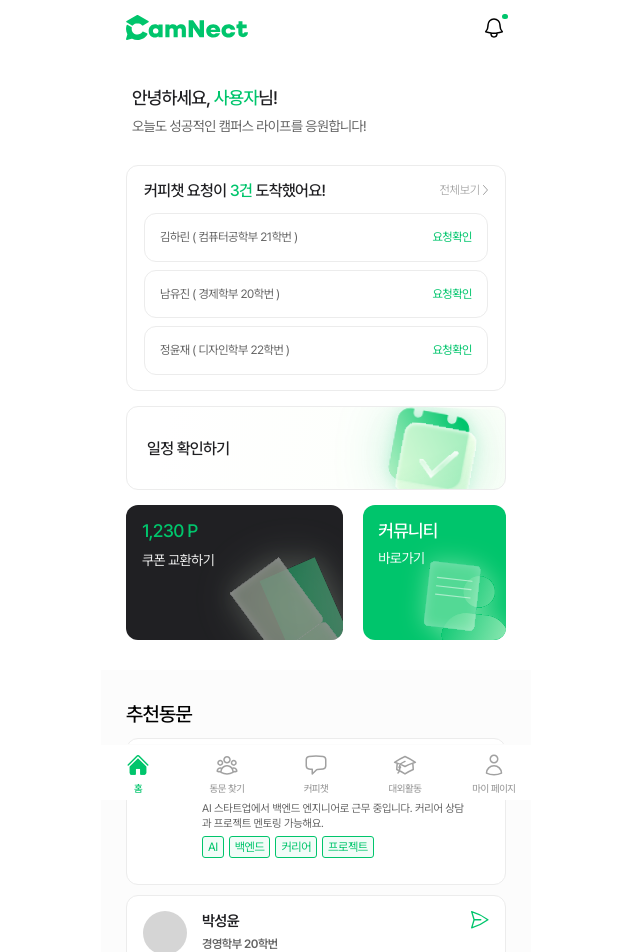
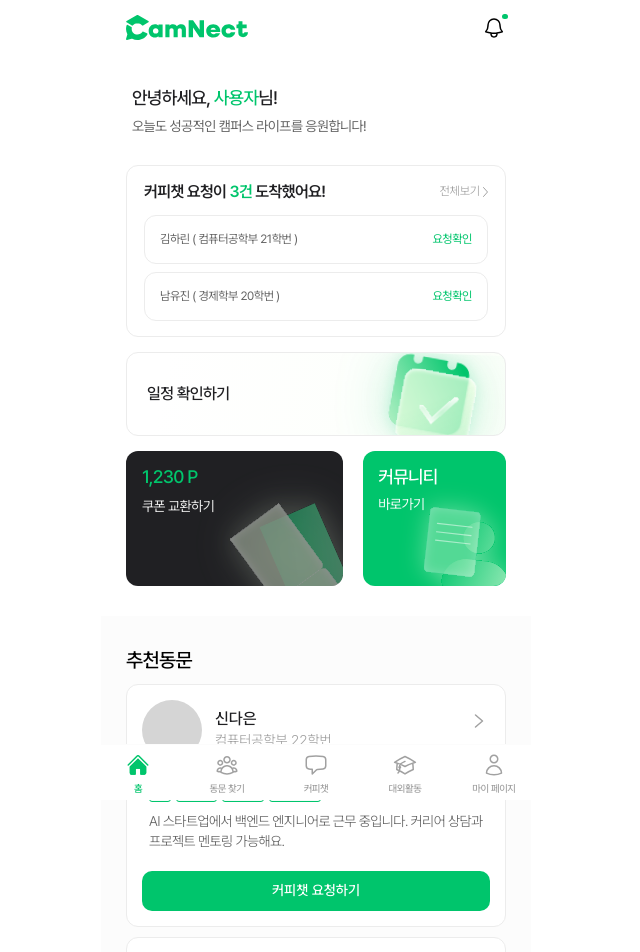
Before and after one commit to Konkuk-KUIT/CamNecT-Web, a React (Vite) app: page /home in a window 1280 px wide. Shown: the top 952 px of the page, without its empty margins (324-964 px from the left). Built offline with nearby package versions, Linux system fonts and the light colour scheme.

Commit message:
refactor: figma 디자인 수정

```diff
--- /dev/null
+++ b/src/pages/alumni/ProfilePage.tsx
@@ -0,0 +1,3 @@
+export const ProfilePage = () => {
+  return <div>ProfilePage</div>;
+};
--- a/src/pages/home/HomePage.tsx
+++ b/src/pages/home/HomePage.tsx
@@ -61,6 +61,7 @@ const Home = () => {
                                 {visibleRecommands.map((recommand) => (
                                     <RecommendBox
                                         key={`${recommand.name}-${recommand.studentId}`}
+                                        userId={recommand.userId}
                                         name={recommand.name}
                                         profileImage={recommand.profileImage}
                                         major={recommand.major}
--- a/src/pages/home/components/CoffeeChatBox.tsx
+++ b/src/pages/home/components/CoffeeChatBox.tsx
@@ -15,6 +15,7 @@ type CoffeeChatBoxProps = {
 
 const CoffeeChatBox = ({ requests, onViewAll }: CoffeeChatBoxProps) => {
     const requestCount = requests.length;
+    const visibleRequests = requests.slice(0, 2);
 
     return (
         <Card
@@ -23,7 +24,10 @@ const CoffeeChatBox = ({ requests, onViewAll }: CoffeeChatBoxProps) => {
             className="flex min-h-[60px] flex-col gap-[13px] px-[17px] py-[15px]"
         >
             <div className="flex items-center justify-between">
-                <span className="text-sb-16-hn text-gray-900 tracking-[-0.04em]">
+                <span
+                    className="text-gray-900 tracking-[-0.04em]"
+                    style={{ fontSize: 'clamp(13px, 4.5cqw, 16px)', lineHeight: '1.35', fontWeight: 600 }}
+                >
                     커피챗 요청이{' '}
                     <span className="text-primary">{requestCount}건</span> 도착했어요!
                 </span>
@@ -45,7 +49,7 @@ const CoffeeChatBox = ({ requests, onViewAll }: CoffeeChatBoxProps) => {
             </div>
 
             <div className="flex flex-col gap-[8px]">
-                {requests.map((request) => (
+                {visibleRequests.map((request) => (
                     <Card
                         key={`${request.name}-${request.studentId}`}
                         width="100%"
@@ -55,10 +59,15 @@ const CoffeeChatBox = ({ requests, onViewAll }: CoffeeChatBoxProps) => {
                         <span className="text-m-12 text-gray-750 tracking-[-0.04em]">
                             {request.name} ( {request.major} {request.studentId}학번 )
                         </span>
-                        {/*TODO: CoffeeChat page로 연결*/}
-                        <span className="cursor-pointer text-m-12 text-primary tracking-[-0.04em]">
+                        <button
+                            type="button"
+                            className="cursor-pointer text-m-12 text-primary tracking-[-0.04em]"
+                            onClick={() => {
+                                // TODO: 요청확인 클릭 시 커피챗 요청 상세 라우터 연결 예정
+                            }}
+                        >
                             요청확인
-                        </span>
+                        </button>
                     </Card>
                 ))}
             </div>
--- a/src/pages/home/components/RecommendBox.tsx
+++ b/src/pages/home/components/RecommendBox.tsx
@@ -1,81 +1,122 @@
 import Card from '../../../components/Card';
 import Category from '../../../components/Category';
 import Icon from '../../../components/Icon';
+import { useNavigate } from 'react-router-dom';
 
 
 type RecommendBoxProps = {
+    userId: string;
     name: string;
     profileImage?: string;
     major: string;
     studentId: string;
     intro: string;
     categories: string[];
+    onSelect?: () => void;
+    onRequestChat?: () => void;
 };
 
-function RecommendBox({ name, profileImage, major, studentId, intro, categories }: RecommendBoxProps) {
+function RecommendBox({
+    userId,
+    name,
+    profileImage,
+    major,
+    studentId,
+    intro,
+    categories,
+    onSelect,
+    onRequestChat,
+}: RecommendBoxProps) {
+    const navigate = useNavigate();
+
     return (
         //TODO: 동문추천 page 라우터 연결
         <Card
-            width='100%'
-            height='auto'
-            className='flex min-h-[147px] items-start justify-between px-4 py-[15px] [container-type:inline-size]'
+            width="100%"
+            height="auto"
+            className="flex min-h-[161px] flex-col [padding:clamp(12px,4cqw,15px)] gap-[20px]"
+            role={onSelect ? 'button' : undefined}
+            tabIndex={onSelect ? 0 : undefined}
+            onClick={onSelect}
+            onKeyDown={(event) => {
+                if (!onSelect) return;
+                if (event.key === 'Enter' || event.key === ' ') {
+                    event.preventDefault();
+                    onSelect();
+                }
+            }}
         >
-            {/* 그룹 1: 프로필 + 정보 */}
-            <div className='flex min-w-0 flex-1 items-start gap-[15px]'>
+            {/* 1그룹: 프로필/이름/학과/학번 + 더보기 아이콘 */}
+            <section className="flex justify-between">
+                <div className="flex items-center">
+                    <div className="flex items-center gap-[13px]">
                         {profileImage ? (
                             <img
                                 src={profileImage}
                                 alt={`${name} 프로필`}
-                        className='shrink-0 rounded-full object-cover'
-                        style={{ width: 'clamp(44px, 12cqw, 54px)', height: 'clamp(44px, 12cqw, 54px)' }}
+                                className="h-[clamp(48px,14cqw,60px)] w-[clamp(48px,14cqw,60px)] shrink-0 rounded-full object-cover"
                             />
                         ) : (
                             <div
-                        className='shrink-0 rounded-full bg-[#D5D5D5]'
-                        style={{
-                            width: 'clamp(44px, 12cqw, 54px)',
-                            height: 'clamp(44px, 12cqw, 54px)',
-                        }}
+                                className="h-[clamp(48px,14cqw,60px)] w-[clamp(48px,14cqw,60px)] shrink-0 rounded-full bg-[#D5D5D5]"
                                 aria-hidden
                             />
                         )}
-                <div className='flex min-w-0 flex-1 flex-col items-start gap-[5px]'>
-                    <p
-                        className='text-gray-900 tracking-[-0.04em]'
-                        style={{ fontSize: 'clamp(15px, 4cqw, 18px)', lineHeight: '1.35', fontWeight: 600 }}
+
+                        <div className="flex min-w-0 flex-col gap-[3px]">
+                            <div className="text-sb-16-hn text-[color:var(--ColorBlack,#202023)]">
+                                {name}
+                            </div>
+                            <div className="text-r-14 text-[color:var(--ColorGray2,#A1A1A1)]">
+                                {major} {studentId}학번
+                            </div>
+                        </div>
+                    </div>
+                </div>
+                <div className="py-[9px]">
+                    <button
+                        type="button"
+                        className="flex items-center justify-center"
+                        onClick={(event) => {
+                            event.stopPropagation();
+                            navigate(`/alumni/profile/${userId}`);
+                        }}
+                        aria-label={`${name} 프로필 더보기`}
                     >
-                        {name}
-                    </p>
-                    <p
-                        className='text-gray-750 tracking-[-0.04em]'
-                        style={{ fontSize: 'clamp(12px, 3.2cqw, 14px)', lineHeight: '1.35', fontWeight: 600 }}
-                    >
-                        {major} {studentId}학번
-                    </p>
-                    <p
-                        className='text-gray-750 tracking-[-0.02em]'
-                        style={{ fontSize: 'clamp(11px, 3cqw, 12px)', lineHeight: '1.4' }}
-                    >
-                        {intro}
-                    </p>
-                    <div className='flex flex-wrap gap-[5px]'>
+                        <Icon name="more" className="h-6 w-6" />
+                    </button>
+                </div>
+            </section>
+
+            {/* 2그룹: 카테고리와 소개글 */}
+            <div className="flex min-w-0 flex-col gap-[10px] pl-[7px]">
+                <div className="flex flex-wrap gap-[5px]">
                     {categories.map((category, index) => (
                         <Category key={`${name}-${category}-${index}`} label={category} />
                     ))}
                 </div>
-                </div>
+
+                <p className="line-clamp-3 text-r-14 text-[color:var(--ColorGray3,#646464)] tracking-[-0.56px]">
+                    {intro}
+                </p>
             </div>
 
-            {/*TODO: 동문 상세 프로필 페이지 라우터 연결*/}
-            <div className='flex shrink-0 flex-col items-end'>
-                <Icon
-                    name='transmit'
-                    style={{ width: 'clamp(18px, 3.8cqw, 24px)', height: 'clamp(18px, 3.8cqw, 24px)' }}
-                />
-            </div>
+            {/* 3그룹: 커피챗 요청 버튼 */}
+            <button
+                type="button"
+                className={`flex w-full items-center justify-center rounded-[clamp(8px,2.8cqw,10px)] bg-[var(--ColorMain,#00C56C)] py-[10px]${
+                    onRequestChat ? ' cursor-pointer' : ''
+                }`}
+                onClick={(event) => {
+                    event.stopPropagation();
+                    onRequestChat?.();
+                }}
+                aria-label={`${name} 커피챗 요청하기`}
+            >
+                <span className="text-sb-14 text-[color:var(--ColorWhite,#FFF)]">커피챗 요청하기</span>
+            </button>
         </Card>
-
-    )
+    );
 }
 
 export type { RecommendBoxProps };
--- a/src/pages/home/homeData.ts
+++ b/src/pages/home/homeData.ts
@@ -12,6 +12,7 @@ const posterPlaceholder =
     // TODO: 실제 사용자 데이터로 대체 예정
 export const recommendList: Recommend[] = [
     {
+        userId: 'alumni-1',
         name: '신다은',
         profileImage: avatarPlaceholder,
         major: '컴퓨터공학부',
@@ -20,6 +21,7 @@ export const recommendList: Recommend[] = [
         categories: ['AI', '백엔드', '커리어', '프로젝트'],
     },
     {
+        userId: 'alumni-2',
         name: '박성윤',
         profileImage: avatarPlaceholder,
         major: '경영학부',
@@ -28,6 +30,7 @@ export const recommendList: Recommend[] = [
         categories: ['투자', 'VC', '자기소개서', '커피챗'],
     },
     {
+        userId: 'alumni-3',
         name: '이주하',
         profileImage: avatarPlaceholder,
         major: '디자인학부',
--- a/src/router/router.tsx
+++ b/src/router/router.tsx
@@ -14,6 +14,7 @@ import { CommunityPage } from "../pages/community/CommunityPage";
 import { NotificationPage } from "../pages/home/NotificationPage";
 import { Schedule } from "../pages/schedule/Schedule";
 import { ShopPage } from "../pages/shop/ShopPage";
+import { ProfilePage } from "../pages/alumni/ProfilePage";
 
 export const router = createBrowserRouter([
 
@@ -55,6 +56,10 @@ export const router = createBrowserRouter([
                         element: <AlumniPage />,
                     },
                     {
+                        path: "alumni/profile/:id",
+                        element: <ProfilePage />,
+                    },
+                    {
                         path: "chat",
                         element: <CoffeeChatPage />,
                     },
```
Lines whose indentation alone changed are shown as unchanged.
